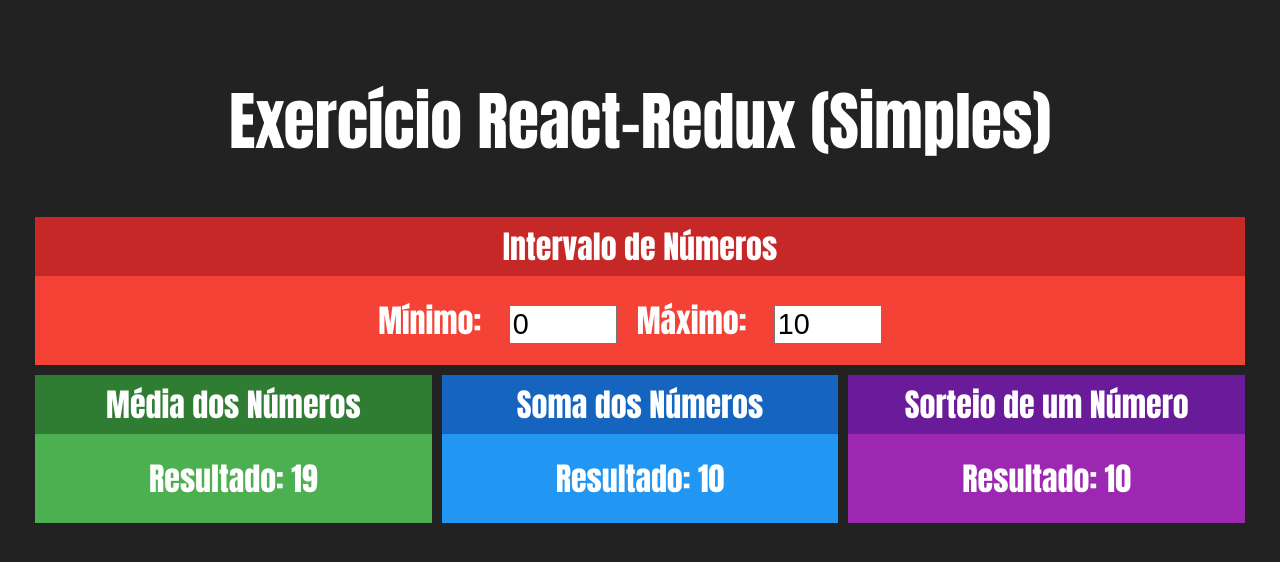
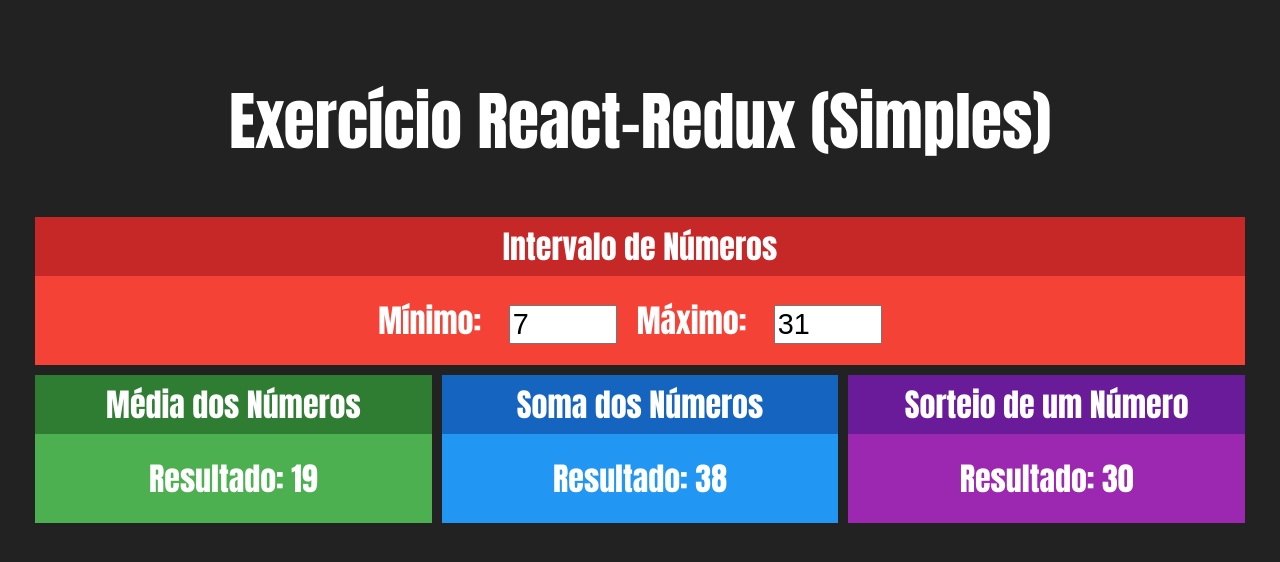
Before and after one commit to amandacgoncalves/react_redux, a React (Create React App) app: page / in a window 1280 px wide. Shown: the top 562 px of the page. Built offline with nearby package versions, Linux system fonts and the light colour scheme.

Commit message:
connecting redux in components #02

```diff
--- a/src/components/Intervalo.jsx
+++ b/src/components/Intervalo.jsx
@@ -1,20 +1,32 @@
 import "./Intervalo.css";
 import React from "react";
 import Card from "./Card";
+import { connect } from "react-redux";
 
-export default (props) => {
+ function Intervalo(props) {
+  const {min, max} = props
   return (
     <Card title="Intervalo de Números" red>
       <div className="Intervalo">
         <span>
           <strong>Mínimo: </strong>
-          <input type="number" value={0} readOnly />
+          <input type="number" value={min} readOnly />
         </span>
         <span>
           <strong>Máximo: </strong>
-          <input type="number" value={10} readOnly />
+          <input type="number" value={max} readOnly />
         </span>
       </div>
     </Card>
   );
 };
+function mapStateToProps(state) {
+
+  return {
+    min: state.numeros.min,
+    max: state.numeros.max
+  }
+
+}
+
+export default connect(mapStateToProps)(Intervalo)
--- a/src/components/Soma.jsx
+++ b/src/components/Soma.jsx
@@ -1,15 +1,27 @@
 import React from "react";
+import { connect } from "react-redux";
+
 import Card from "./Card";
 
-export default (props) => {
+function Soma(props) {
+  const { min, max } = props;
   return (
     <Card title="Soma dos Números" blue>
       <div>
         <span>
           <span>Resultado: </span>
-          <strong>{10}</strong>
+          <strong>{max + min}</strong>
         </span>
       </div>
     </Card>
   );
-};
+}
+
+function mapStateToProps(state) {
+  return {
+    min: state.numeros.min,
+    max: state.numeros.max,
+  };
+}
+
+export default connect(mapStateToProps)(Soma);
--- a/src/components/Sorteio.jsx
+++ b/src/components/Sorteio.jsx
@@ -1,15 +1,27 @@
 import React from "react";
 import Card from "./Card";
+import { connect } from "react-redux";
 
-export default (props) => {
+function Sorteio(props) {
+  const { min, max } = props;
+  const aleatorio = parseInt(Math.random() * (max - min)) + min;
   return (
     <Card title="Sorteio de um Número" purple>
       <div>
         <span>
           <span>Resultado: </span>
-          <strong>{10}</strong>
+          <strong>{aleatorio}</strong>
         </span>
       </div>
     </Card>
   );
-};
+}
+
+function mapStateToProps(state) {
+  return {
+    min: state.numeros.min,
+    max: state.numeros.max,
+  };
+}
+
+export default connect(mapStateToProps)(Sorteio);
```
